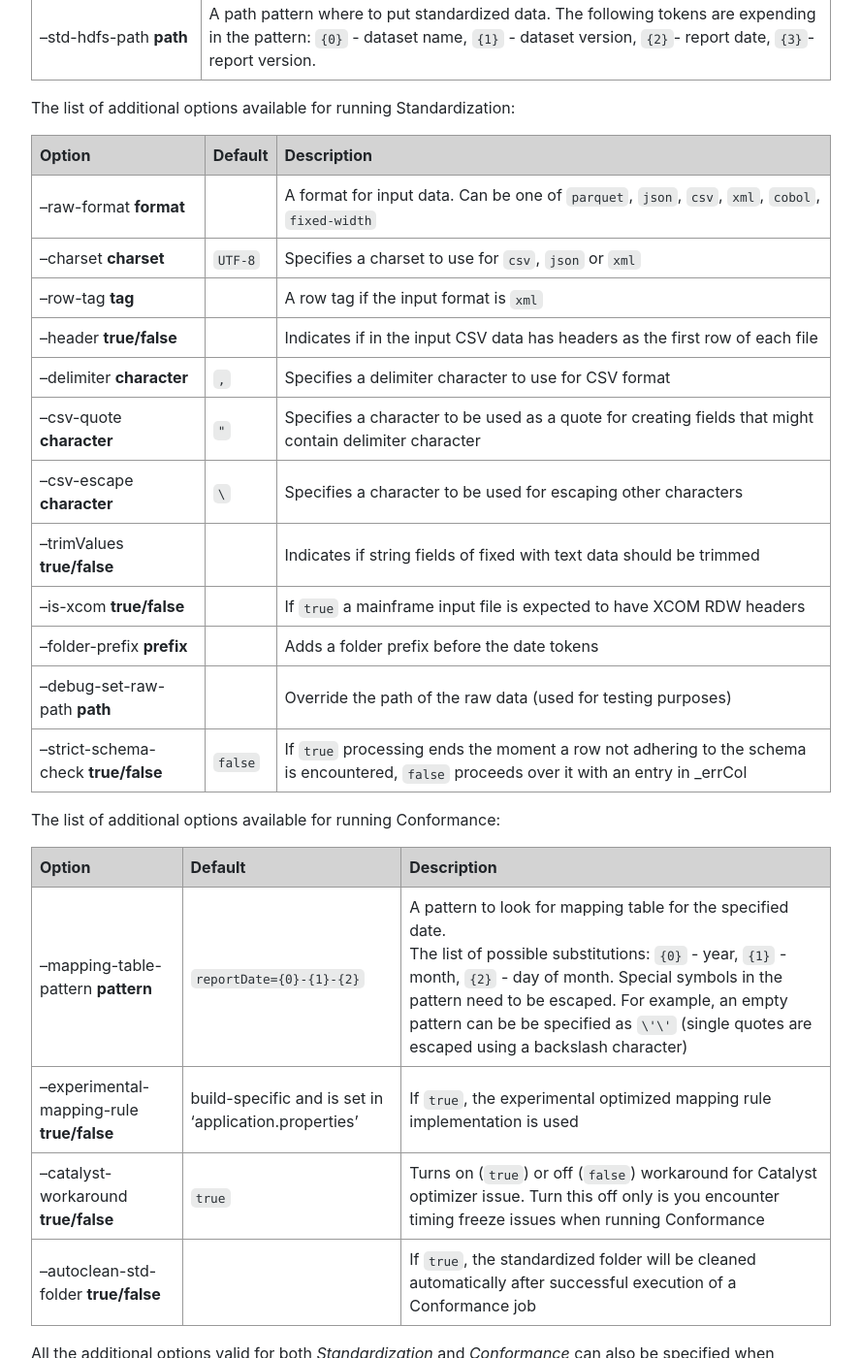
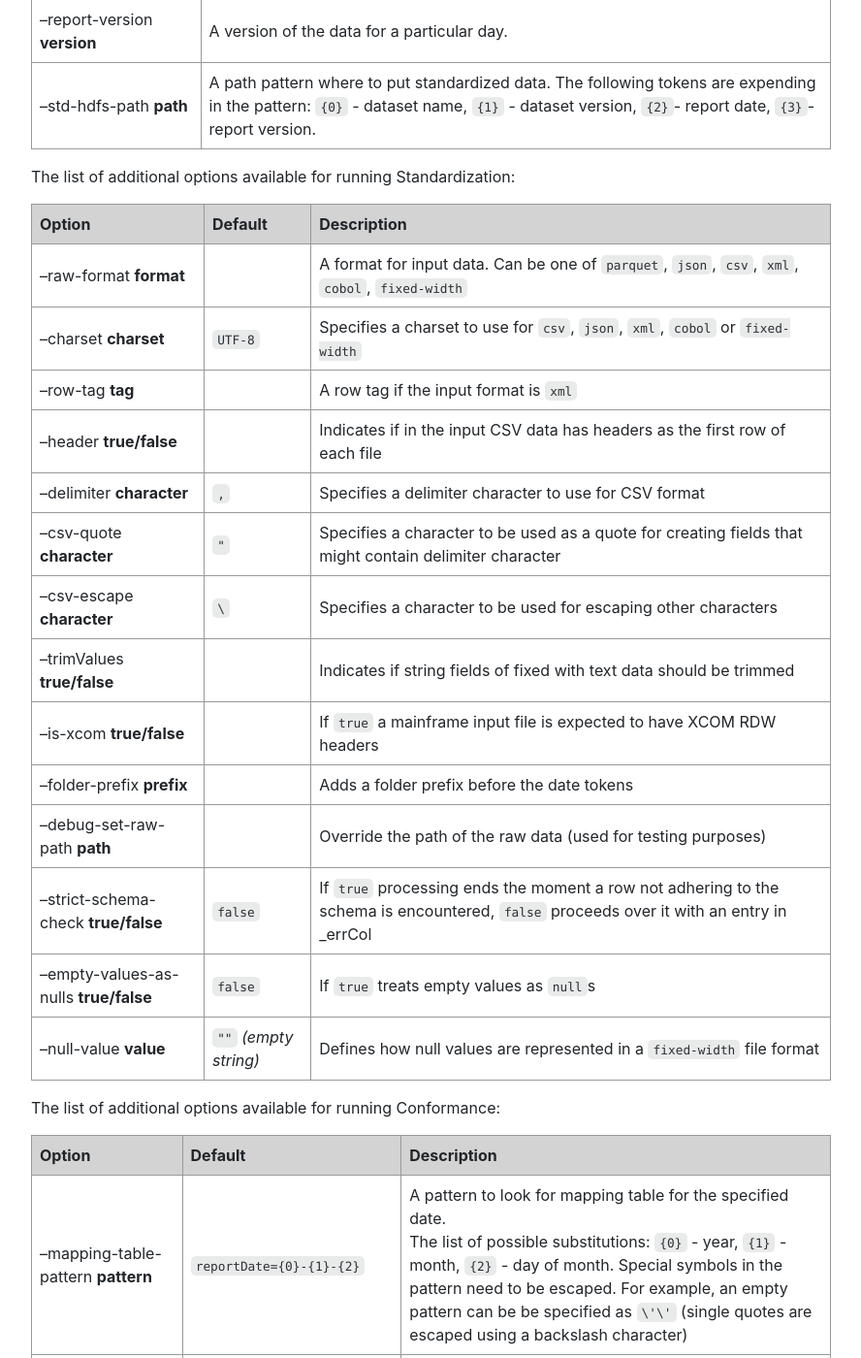
Before and after one commit to AbsaOSS/enceladus, a Jekyll site: the page built from _docs/2.0.0/usage/run.md, in a window 1280 px wide and 1400 px high, scrolled down 5114 px. Shown: the whole window at 97% size, without its empty margins (338-1226 px from the left). Built offline with Jekyll 4.4.1, drawn with Linux system fonts in a browser that asks for light colours; nearby versions of some CDN libraries; some of the changed text lies outside the part shown.

Commit message:
#1939 Add fixed width options

```diff
--- a/_docs/2.0.0/usage/run.md
+++ b/_docs/2.0.0/usage/run.md
@@ -193,7 +196,7 @@ The list of additional options available for running Standardization:
 |            Option                    | Default |                          Description                                                                                                    |
 |--------------------------------------|---------------------------------------------------------------------------------------------------------------------------------------------------|
 | --raw-format **format**              |         | A format for input data. Can be one of `parquet`, `json`, `csv`, `xml`, `cobol`, `fixed-width`                                          |
-| --charset **charset**                | `UTF-8` | Specifies a charset to use for `csv`, `json` or `xml`                                                                                   |
+| --charset **charset**                | `UTF-8` | Specifies a charset to use for `csv`, `json`, `xml`, `cobol` or `fixed-width` |
 | --row-tag **tag**                    |         | A row tag if the input format is `xml`                                                                                                  |
 | --header **true/false**              |         | Indicates if in the input CSV data has headers as the first row of each file                                                            |
 | --delimiter **character**            | `,`     | Specifies a delimiter character to use for CSV format                                                                                   |
@@ -204,6 +207,8 @@ The list of additional options available for running Standardization:
 | --folder-prefix **prefix**           |         | Adds a folder prefix before the date tokens                                                                                             |
 | --debug-set-raw-path **path**        |         | Override the path of the raw data (used for testing purposes)                                                                           |
 | --strict-schema-check **true/false** | `false` | If `true` processing ends the moment a row not adhering to the schema is encountered, `false` proceeds over it with an entry in _errCol |
+| --empty-values-as-nulls **true/false** | `false` | If `true` treats empty values as `null`s |
+| --null-value **value** | `""` _(empty string)_ | Defines how null values are represented in a `fixed-width` file format |
 
 The list of additional options available for running Conformance:
 
```
Also changed, not shown: other parts of _docs/2.0.0/usage/run.md (+3 -0 lines).
